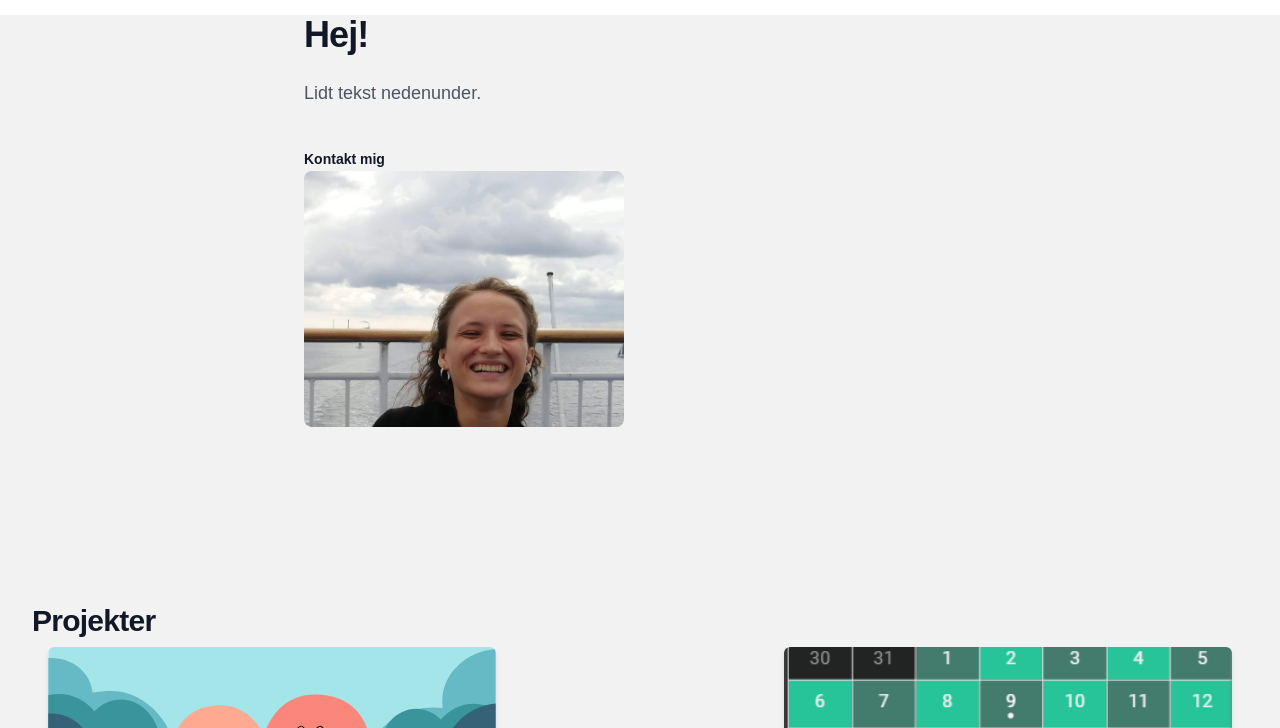
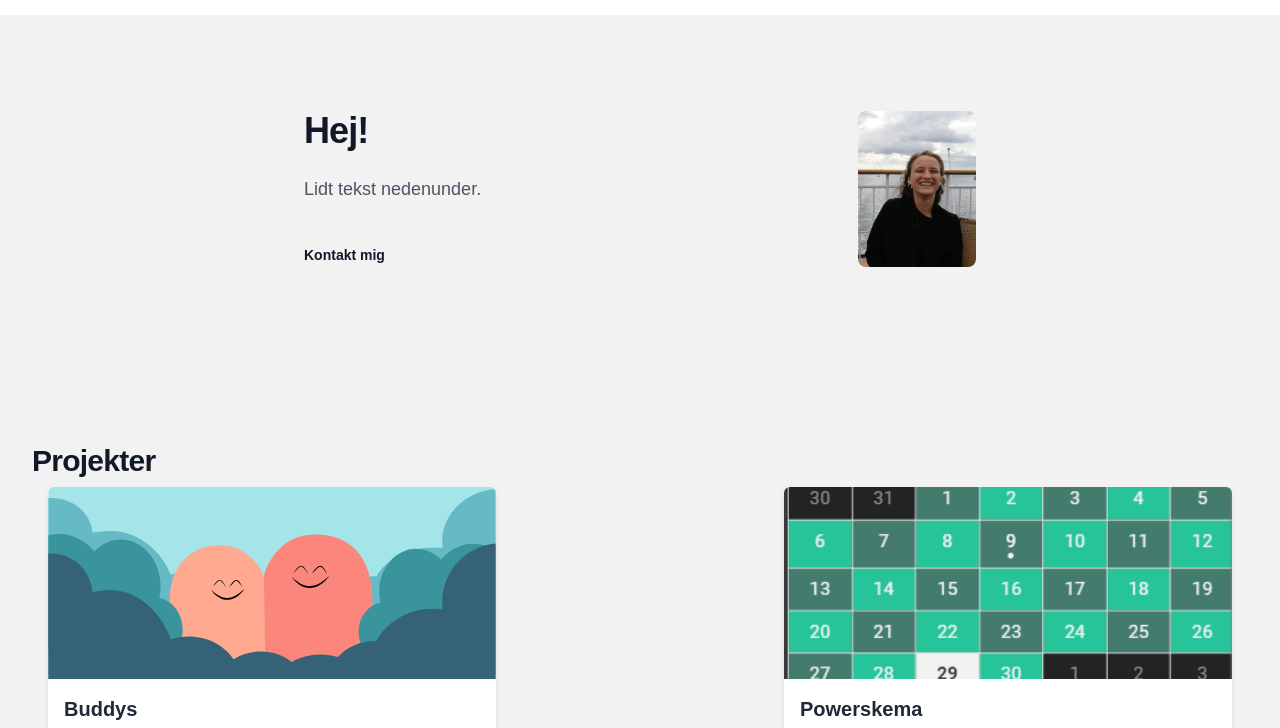
Before and after one commit to SofNyb/portfolioTail, a website: page src/index.html in a window 1280 px wide. Shown: the part 65-793 px from the top of the page. Drawn offline with nearby package versions, Linux system fonts and the light colour scheme.

Commit message:
Info-card opdateret. Billede står nu til højre for tekst

```diff
--- a/src/index.html
+++ b/src/index.html
@@ -36,17 +36,17 @@
 </header>
 
 <!-- info card -->
-<div class="relative isolate px-6 pt-14 lg:px-8">
-    <div class="mx-auto max-w-2xl py-32 sm:py-48 lg:py-56">
-        <div>
+<div class="relative isolate px-6 pt-24 lg:px-8">
+    <div class="mx-auto max-w-2xl py-32 sm:py-48 lg:py-56 relative">
+        <div class="absolute left-10 top-0 right-0 bottom-0 overflow-hidden rounded-lg bg-white">
+            <img src="../images/SofieNybro.jpg" alt="Sofie Nybro" class="w-full h-full object-cover object-top">
+        </div>
+        <div class="relative z-10">
             <h1 class="text-4xl font-bold tracking-tight text-gray-900 sm:text-6xl">Hej!</h1>
             <p class="mt-6 text-lg leading-8 text-gray-600">Lidt tekst nedenunder.</p>
-            <div class="mt-10 flex gap-x-6">
+            <div class="mt-10">
                 <a href="#contact" class="text-sm font-semibold leading-6 text-gray-900">Kontakt mig</a>
             </div>
-        </div>
-        <div class="relative h-full w-80 overflow-hidden rounded-lg bg-white sm:aspect-h-1 sm:aspect-w-2 lg:aspect-h-1 lg:aspect-w-1 group-hover:opacity-75 sm:h-64">
-            <img src="../images/SofieNybro.jpg" alt="Sofie Nybro">
         </div>
     </div>
 </div>
```
